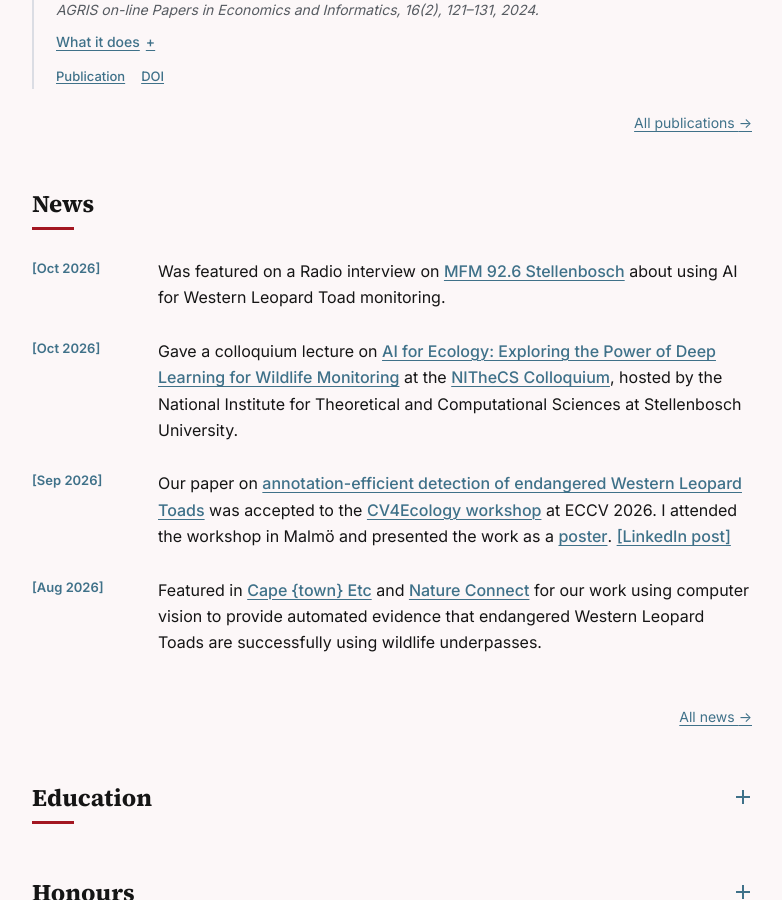
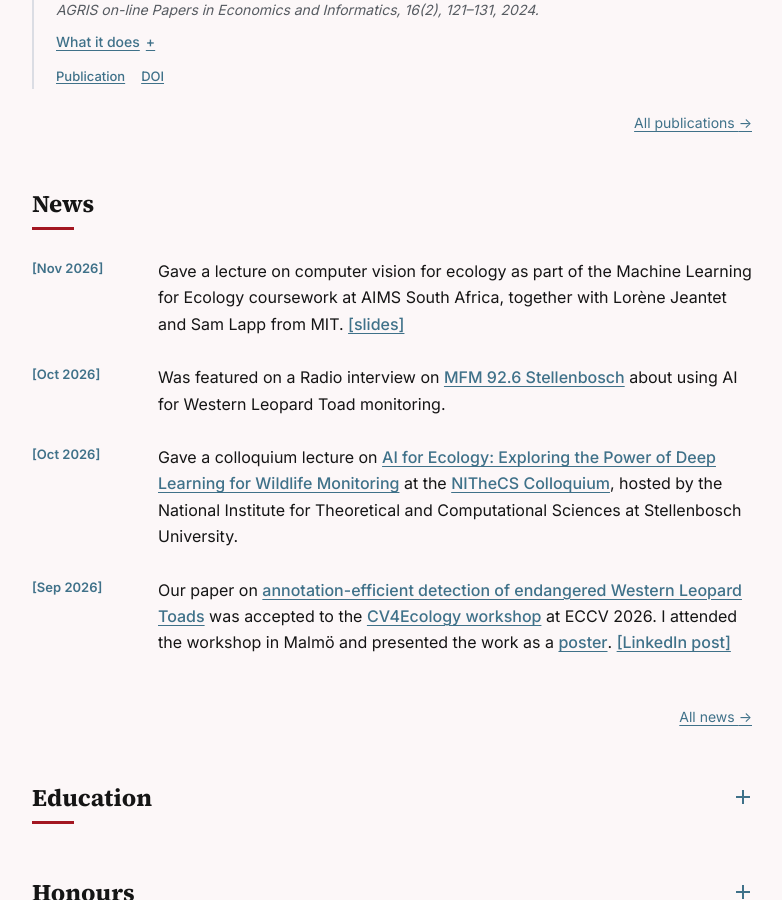
Before and after one commit to joshsalako/joshsalako.github.io, a Jekyll site: the page built from index.html, in a window 1280 px wide and 900 px high, scrolled down 1151 px. Shown: the whole window, without its empty margins (248-1030 px from the left). Built offline with Jekyll 4.4.1, drawn with Linux system fonts in a browser that asks for light colours; a style sheet for code colours, icons or effects is not loaded.

Commit message:
feat: add Nov 2026 news entry about computer vision lecture at AIMS South Africa

```diff
--- a/_data/news.yml
+++ b/_data/news.yml
@@ -1,3 +1,10 @@
+- date: 2026-11
+  display_date: Nov 2026
+  parts:
+    - text: "Gave a lecture on computer vision for ecology as part of the Machine Learning for Ecology coursework at AIMS South Africa, together with Lorène Jeantet and Sam Lapp from MIT. "
+    - text: "[slides]"
+      url: https://docs.google.com/presentation/d/1TfxdUodQOHDkfcaeBOV-fY0VmIIMPj68KIRyUal2qbs/edit?usp=sharing
+
 - date: 2026-10
   display_date: Oct 2026
   parts:
```
Also changed, not shown: 2 other files.
